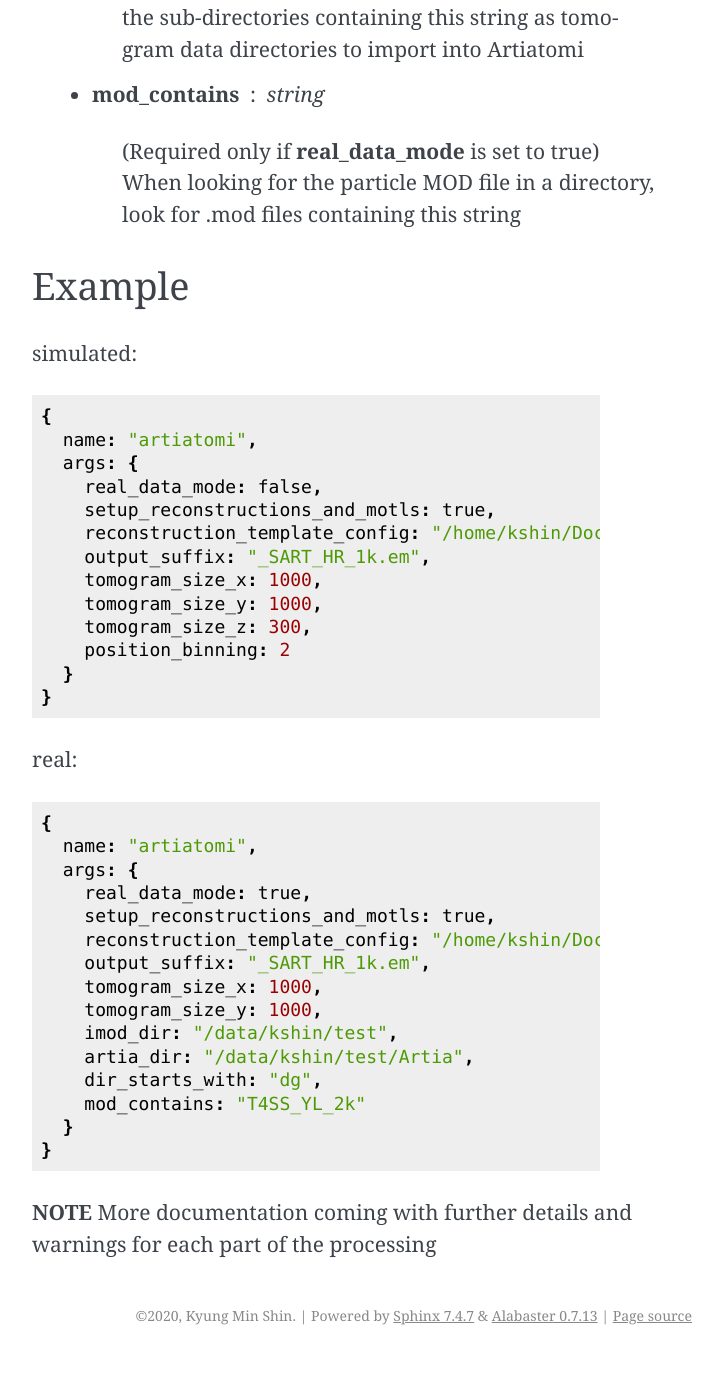
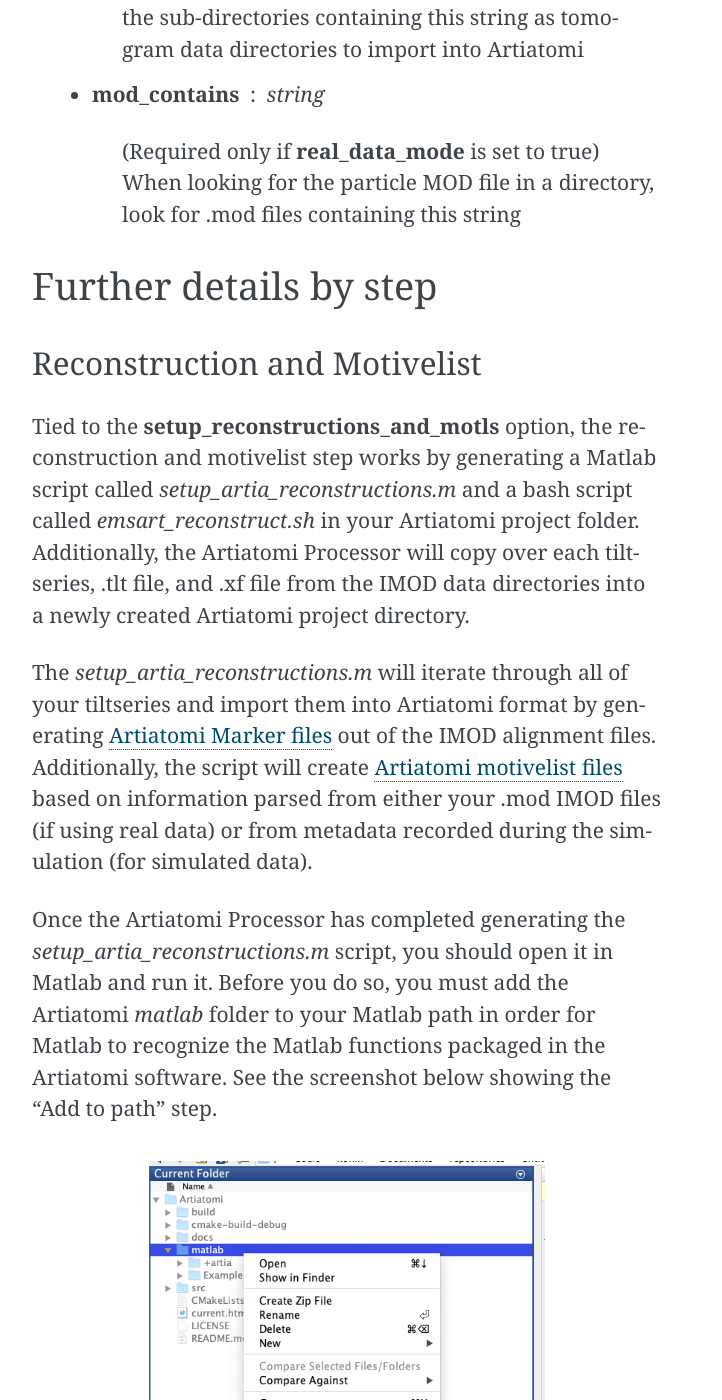
Before and after one commit to kmshin1397/ETSimulations, a Sphinx documentation site: the page built from docs/ArtiatomiProcessor.rst, in a window 1280 px wide and 1400 px high, scrolled down 5714 px. Shown: the whole window, without its empty margins (418-1140 px from the left). Built offline with Sphinx 7.4.7, drawn with Linux system fonts in a browser that asks for light colours; before the commit the page ends 7069 px from its top, so only the background shows below that; some of the changed text lies outside the part shown.

Commit message:
Add more to Artiatomi Processor docs

```diff
--- a/docs/ArtiatomiProcessor.rst
+++ b/docs/ArtiatomiProcessor.rst
@@ -102,6 +102,30 @@
         (Required only if **real\_data\_mode** is set to true) When looking for the particle MOD file in a directory, look for .mod files containing this string
 
 
+Further details by step
+-----------------------
+
+Reconstruction and Motivelist
+^^^^^^^^^^^^^^^^^^^^^^^^^^^^^
+Tied to the **setup_reconstructions_and_motls** option, the reconstruction and motivelist step works by generating a Matlab script called *setup_artia_reconstructions.m* and a bash script called *emsart_reconstruct.sh* in your Artiatomi project folder. Additionally, the Artiatomi Processor will copy over each tiltseries, .tlt file, and .xf file from the IMOD data directories into a newly created Artiatomi project directory.
+
+The *setup_artia_reconstructions.m* will iterate through all of your tiltseries and import them into Artiatomi format by generating `Artiatomi Marker files <https://github.com/uermel/Artiatomi/wiki/Marker-file>`_ out of the IMOD alignment files. Additionally, the script will create `Artiatomi motivelist files <https://github.com/uermel/Artiatomi/wiki/Motivelist>`_ based on information parsed from either your .mod IMOD files (if using real data) or from metadata recorded during the simulation (for simulated data).
+
+Once the Artiatomi Processor has completed generating the *setup_artia_reconstructions.m* script, you should open it in Matlab and run it. Before you do so, you must add the Artiatomi *matlab* folder to your Matlab path in order for Matlab to recognize the Matlab functions packaged in the Artiatomi software. See the screenshot below showing the "Add to path" step.
+
+.. figure:: _static/MatlabAddToPath.png
+    :width: 65%
+    :alt: Matlab Adding to Path example
+
+    Adding Artiatomi's matlab functions to the Matlab path
+
+After you successfully run the Matlab script, you should run ::
+
+    chmod +x emsart_reconstruct.sh
+
+after you *cd* to your Artiatomi project directory in order to enable running the bash script. This bash script will iterate through the data directories and actually run EmSART in order to reconstruct the tomograms. If you are using the Artiatomi Docker, remember that you must run this script from inside the container, where the EmSART program actually resides.
+
+
 Example
 -------
 
```
Also changed, not shown: docs/_static/MatlabAddToPath.png (added), 1 other file.
